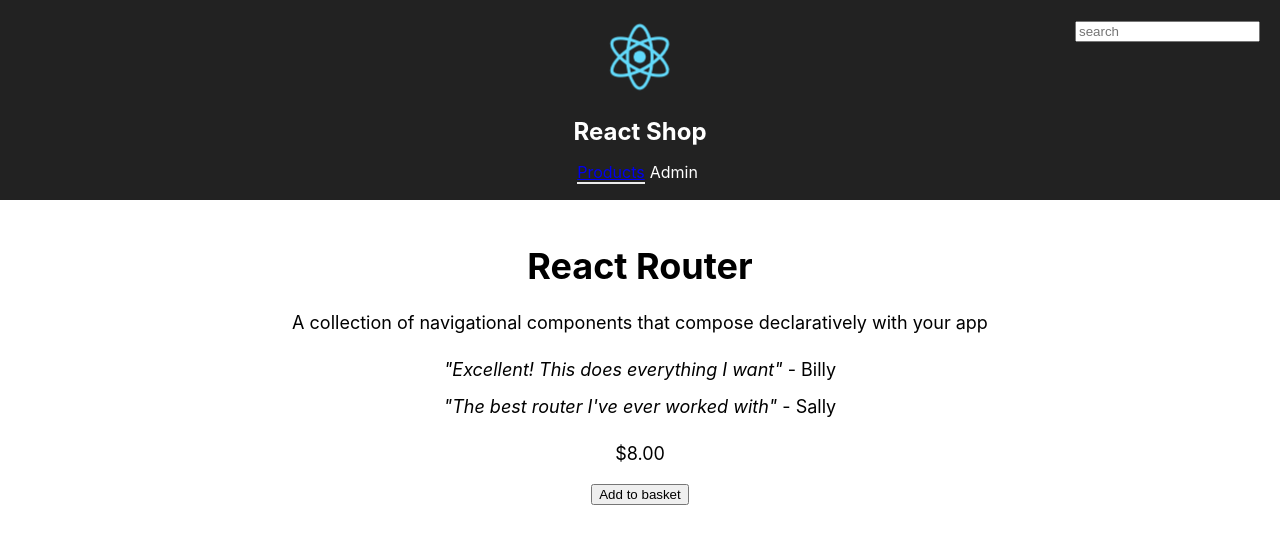
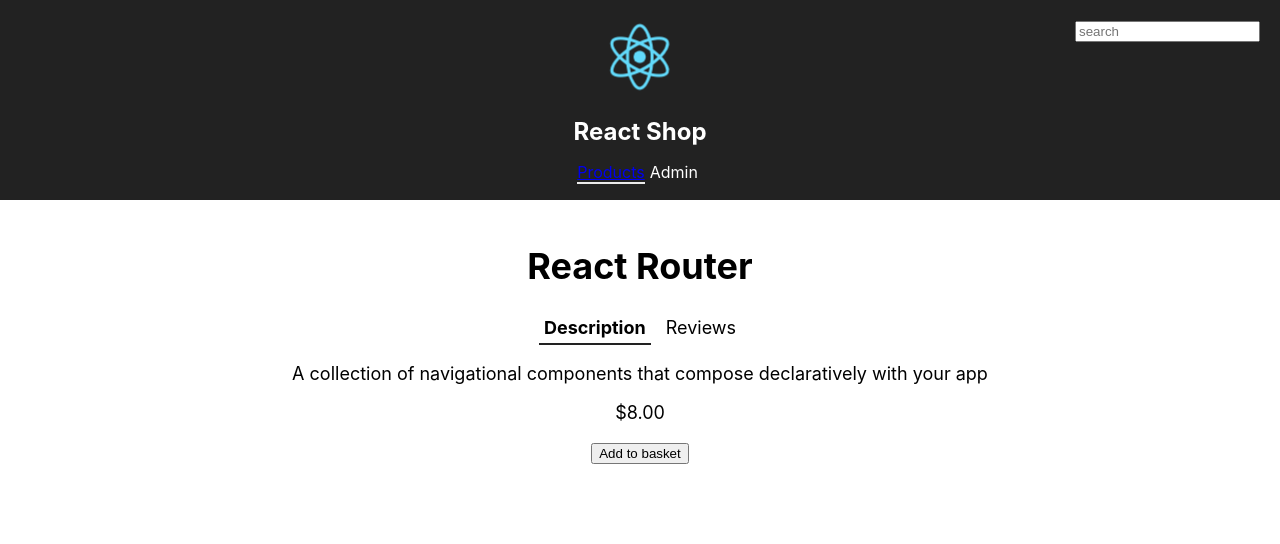
Before and after one commit to Temitope-Emmanuel/react-typescript, a React (Create React App) app: page /products/1 in a window 1280 px wide. Shown: the top 544 px of the page. Built offline with nearby package versions, Linux system fonts and the light colour scheme.

Commit message:
finished with component design

```diff
--- a/src/Product.tsx
+++ b/src/Product.tsx
@@ -1,9 +1,10 @@
 import * as React from "react"
 import {IProduct} from "./ProductsData"
 import Tabs from "./Tabs"
+import withLoader from "./WithLoader"
 
 interface IProps{
-    product:IProduct;
+    product?:IProduct;
     inBasket:boolean;
     onAddToBasket: () => void;
 }
@@ -14,20 +15,33 @@
     const handleAddClick = () => {
         props.onAddToBasket()
     }
+    if(!product){
+        return null
+    }
     return(
         <>
             <h1>{product.name}</h1>
-            <Tabs headings={["Description","Reviews"]} />
-            <p>{product.description}</p>
-            <div>
-                <ul className="product-reviews">
-                    {product.reviews.map(review => (
-                        <li key={review.reviewer} className="product-reviews-item">
-                            <i>"{review.comment}"</i> - {review.reviewer}
-                        </li>
-                    ))}
-                </ul>
-            </div>
+            <Tabs>
+                <Tabs.Tab name="Description"
+                 initialActive={true}
+                 heading={() => <b>Description</b>}>
+                     <p>{product.description}</p>
+                 </Tabs.Tab>
+
+                <Tabs.Tab name="Review"
+                 heading={() => "Reviews"}
+                >
+                    <ul className="product-reviews">
+                        {
+                            product.reviews.map(review => (
+                                <li key={review.reviewer}>
+                                    <i>"{review.comment}"</i> - {review.reviewer}
+                                </li>
+                            ))
+                        }
+                    </ul>
+                </Tabs.Tab>
+            </Tabs>
             <p className="product-price">
                 {new Intl.NumberFormat("en-US", {
                 currency: "USD", style: "currency"
@@ -41,4 +55,4 @@
     )
 }
 
-export default Product;
+export default withLoader(Product);
--- a/src/ProductPage.tsx
+++ b/src/ProductPage.tsx
@@ -1,12 +1,13 @@
 import * as React from "react";
 import {RouteComponentProps,Prompt} from 'react-router-dom'
-import {IProduct,products} from "./ProductsData"
+import {IProduct,getProduct,products} from "./ProductsData"
 import Product from "./Product"
 
 type Props = RouteComponentProps<{id:string}>;
 interface IState {
     product?:IProduct;
-    added:boolean
+    added:boolean,
+    loading:boolean
 }
 
 
@@ -14,15 +15,18 @@
     public constructor(props:Props){
         super(props)
         this.state = {
-            added:false
+            added:false,
+            loading:true
         }
     }
-    public componentDidMount(){
+    public async componentDidMount(){
         if(this.props.match.params.id){
             const id:number = parseInt(this.props.match.params.id,
             10);
-            const product:IProduct = products.filter(p => p.id === id)[0];
-            this.setState({product})
+            const product = await getProduct(id)
+            if(product !== null){
+                this.setState({product,loading:false})
+            }
         }
     }
     private handleAddClick = () =>{
@@ -33,13 +37,15 @@
 
     public render(){
         const product = this.state.product;
+        console.log(this.state.added)
         return(
             <div className="page-container">
                 <Prompt when={!this.state.added}
                 message={this.navAwayMessage} />
                 {
-                    product ? (
+                    product || this.state.loading ? (
                         <Product
+                        loading={this.state.loading}
                         product={product}
                         inBasket={this.state.added}
                         onAddToBasket={this.handleAddClick}
--- a/src/ProductsData.ts
+++ b/src/ProductsData.ts
@@ -1,3 +1,13 @@
+
+export const getProduct = async (id:number) :Promise<IProduct | null> => {
+    await wait(1000)
+    const foundProducts = products.filter(customer => customer.id === id)
+    return foundProducts.length === 0 ? null  : foundProducts[0]
+}
+const wait = (ms:number): Promise<void> => {
+    return new Promise(resolve => setTimeout(resolve,ms))
+}
+
 export interface IReview {
     comment:string;
     reviewer:string;
--- a/src/Routes.tsx
+++ b/src/Routes.tsx
@@ -31,7 +31,6 @@
         }
 
         render(){
-            console.log(this.props)
             return(
                 <div>
                     <Header/>
--- a/src/Tabs.tsx
+++ b/src/Tabs.tsx
@@ -2,37 +2,62 @@
 
 interface ITabsContext{
     activeName?:string;
-    handleTabClick?:(e:string) => void;
+    handleTabClick?:(e:string,a:any) => void;
 }
-
 const TabsContext = React.createContext<ITabsContext>({})
 
 interface ITabsProps {
     name:string;
     initialActive?:boolean;
+    heading:() => string | JSX.Element
 }
 interface IState {
-    activeName:string
+    activeName:string;
+    activeContent:React.ReactNode;
 }
 
 class Tabs extends React.Component<{},IState>{
     public constructor(props:{}){
         super(props)
         this.state = {
-            activeName:""
-            // this.props.headings && this.props.headings.length > 0
-            // ? this.props.headings[0] : ""
+            activeName:"",
+            activeContent:null
         }
     }
-    // private handleTabClick = (e:React.MouseEvent<HTMLElement>) => {
-    //     const li = e.target as HTMLLIElement;
-    //     const heading:string = li.textContent ? li.textContent : "";
-    //     this.setState({activeName:heading})
-    // }
-    public static Tab:React.SFC<ITabsProps> = props =>(
-        <li>
-            {props.children}
-        </li>
+
+    private handleTabClick = (name:string,content:React.ReactNode) => {
+        this.setState({activeName:name,activeContent:content})
+    }
+
+    public static Tab:React.SFC<ITabsProps> = props => (
+        <TabsContext.Consumer>
+           {(context:ITabsContext) => {
+               if(!context.activeName && props.initialActive){
+                   if(context.handleTabClick){
+                       context.handleTabClick(props.name,props.children)
+                       return null
+                   }
+               }
+
+               const activeName = context.activeName ?
+               context.activeName : props.initialActive ?
+               props.name : "";
+
+               const handleTabClick = (e:React.MouseEvent<HTMLLIElement>) => {
+                   if(context.handleTabClick){
+                       context.handleTabClick(props.name,props.children)
+                   }
+               }
+
+               return(
+                   <li
+                    className={props.name === activeName ? "active" : ""}
+                    onClick={handleTabClick}>
+                        {props.heading()}
+                   </li>
+               )
+           }}
+        </TabsContext.Consumer>
     )
 
 
@@ -46,6 +71,7 @@
                 <ul className="tabs">
                     {this.props.children}
                 </ul>
+                <div>{this.state && this.state.activeContent}</div>
             </TabsContext.Provider>
         )
     }
--- /dev/null
+++ b/src/WithLoader.tsx
@@ -0,0 +1,20 @@
+import * as React from "react"
+
+interface IProps {
+    loading:boolean;
+}
+
+const withLoader = <P extends object>(
+    Component: React.ComponentType<P>
+    ): React.SFC<P & IProps> => ({ loading, ...props }: IProps) =>
+    loading ? (
+    <div className="loader-overlay">
+    <div className="loader-circle-wrap">
+    <div className="loader-circle" />
+    </div>
+    </div>
+    ) : (
+    <Component {...props as P} />
+    );
+
+export default withLoader
--- a/src/index.css
+++ b/src/index.css
@@ -115,3 +115,31 @@
       .tabs li.active {
       border-bottom: #222 solid 2px;
       }
+      .loader-overlay {
+        position: fixed;
+        top: 0;
+        left: 0;
+        width: 100%;
+        height: 100%;
+        background-color: Black;
+        opacity: 0.3;
+z-index: 10004;
+}
+.loader-circle-wrap {
+position: fixed;
+top: 0;
+right: 0;
+bottom: 0;
+left: 0;
+height: 100px;
+width: 100px;
+margin: auto;
+}
+.loader-circle {
+border: 4px solid #ffffff;
+border-top: 4px solid #899091;
+border-radius: 50%;
+width: 100px;
+height: 100px;
+animation: loader-circle-spin 0.7s linear infinite;
+}
```
